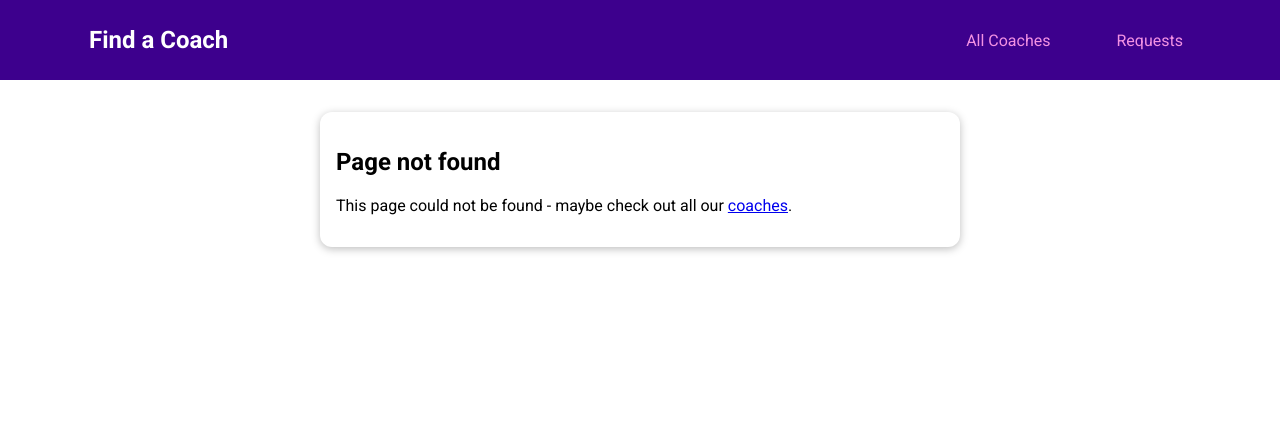
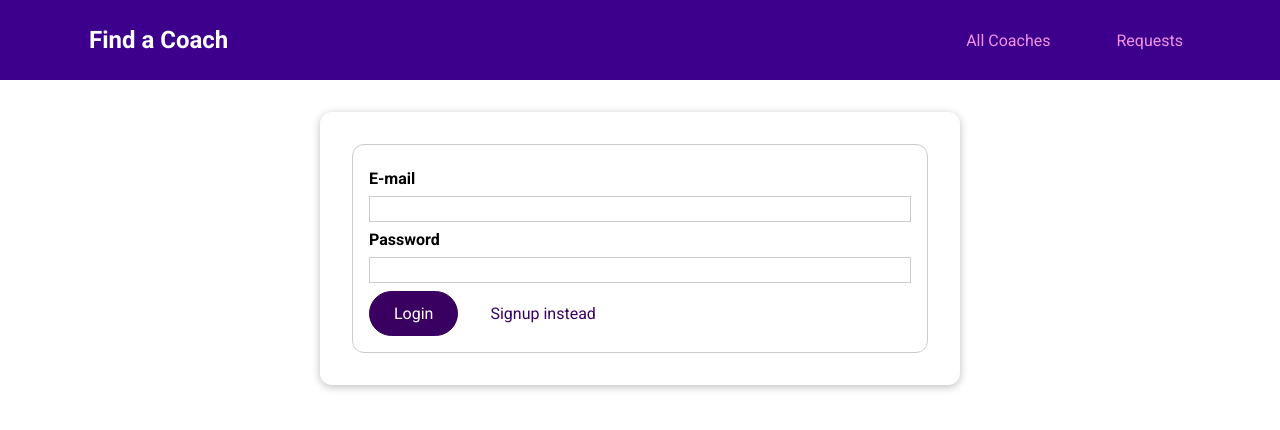
Before and after one commit to Annak506/CoachesVueApp, a Vue app: page /auth in a window 1280 px wide. Before the commit this address had no page. Shown: the top 430 px of the page. Built offline with nearby package versions, Linux system fonts and the light colour scheme.

Commit message:
authentication page added

```diff
--- /dev/null
+++ b/src/pages/auth/UserAuth.vue
@@ -0,0 +1,99 @@
+<template>
+    <base-card>
+        <form @submit.prevent="submitForm">
+                <div class="form-control">
+                    <label for="email">E-mail</label>
+                    <input type="email" id="email" v-model.trim="email"/>
+                </div>
+                <p v-if="!formIsValid"> Please enter a valid email and password (must be at least six characters long) </p>
+                <div class="form-control">
+                    <label for="password">Password</label>
+                    <input type="password" id="password" v-model.trim="password" />
+                </div>
+                <base-button>{{submitButtonCaption}}</base-button>
+                <base-button type="button" mode="flat" @click="switchAuthMode">{{switchModeButtonCaption}}</base-button>
+        </form>
+    </base-card>
+</template>
+
+<script>
+export default{
+    data(){
+        return{
+            email: '',
+            password: '',
+            formIsValid: true,
+            mode: 'login'
+        };
+    },
+    computed:{
+        submitButtonCaption(){
+            if(this.mode === 'login'){
+                return 'Login';
+            } else{
+                return 'Signup';
+            }
+        },
+        switchModeButtonCaption(){
+            if (this.mode === 'signup'){
+                return 'Login instead';
+            } else{
+                return 'Signup instead';
+            }
+        }
+    },
+    methods:{
+        submitForm(){
+            this.formIsValid = true;
+            if (this.email === '' || !this.email.includes('@') || this.password.length < 6){
+                this.formIsValid = false;
+                return;
+            }
+        },
+        switchAuthMode(){
+            if(this.mode === 'login'){
+                this.mode='signup';
+            }
+            else{
+                this.mode = 'login';
+            }
+        },
+    }
+}
+</script>
+
+
+<style scoped>
+form {
+  margin: 1rem;
+  border: 1px solid #ccc;
+  border-radius: 12px;
+  padding: 1rem;
+}
+
+.form-control {
+  margin: 0.5rem 0;
+}
+
+label {
+  font-weight: bold;
+  margin-bottom: 0.5rem;
+  display: block;
+}
+
+input,
+textarea {
+  display: block;
+  width: 100%;
+  font: inherit;
+  border: 1px solid #ccc;
+  padding: 0.15rem;
+}
+
+input:focus,
+textarea:focus {
+  border-color: #3d008d;
+  background-color: #faf6ff;
+  outline: none;
+}
+</style>
--- a/src/router.js
+++ b/src/router.js
@@ -6,6 +6,7 @@
 import ContactCoach from './pages/requests/ContactCoach.vue';
 import RequestsReceived from './pages/requests/RequestsReceived.vue';
 import NotFound from './pages/NotFound.vue';
+import UserAuth from './pages/auth/UserAuth.vue';
 
 const router=createRouter({
     history: createWebHistory(),
@@ -17,6 +18,7 @@
         ]},
         { path: '/register', component: CoachRegistration},
         { path: '/requests', component: RequestsReceived},
+        { path: '/auth', component: UserAuth},
         { path: '/:notFound(.*)', component: NotFound},
 
     ]
```
